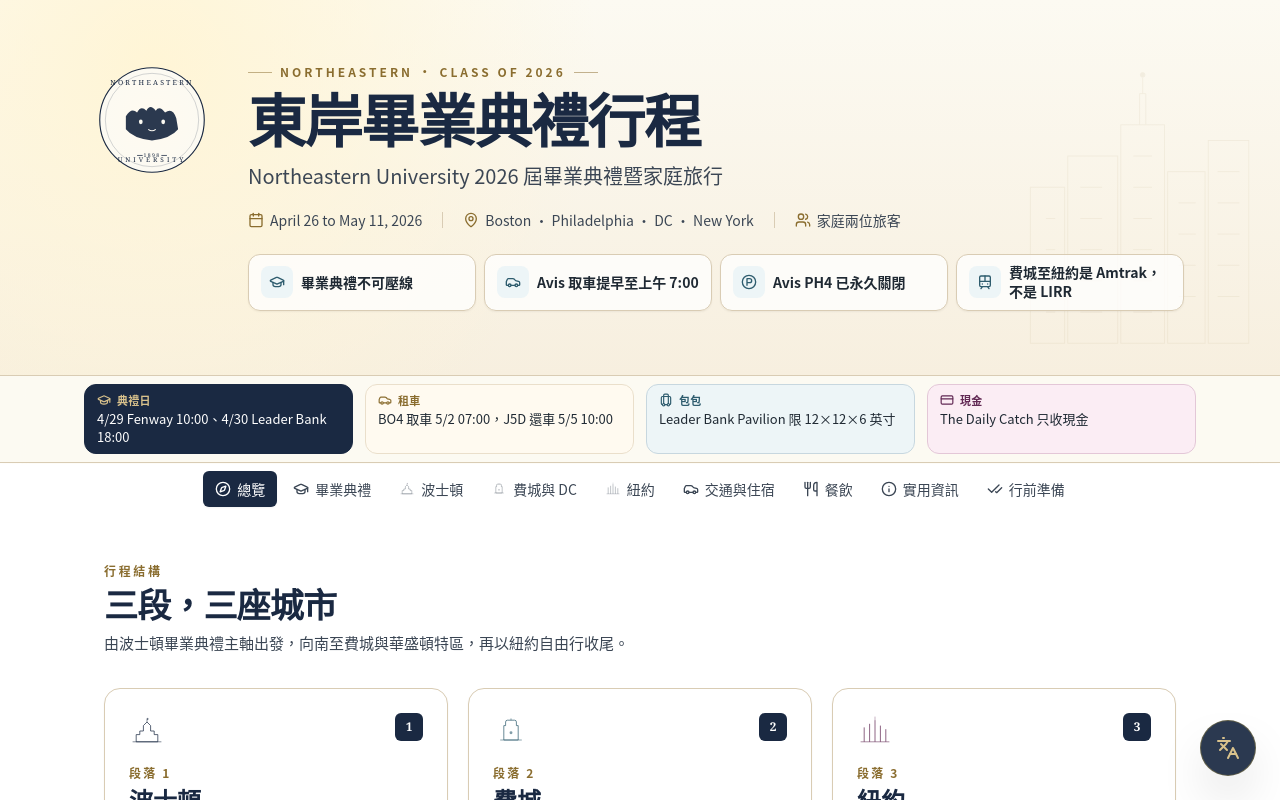
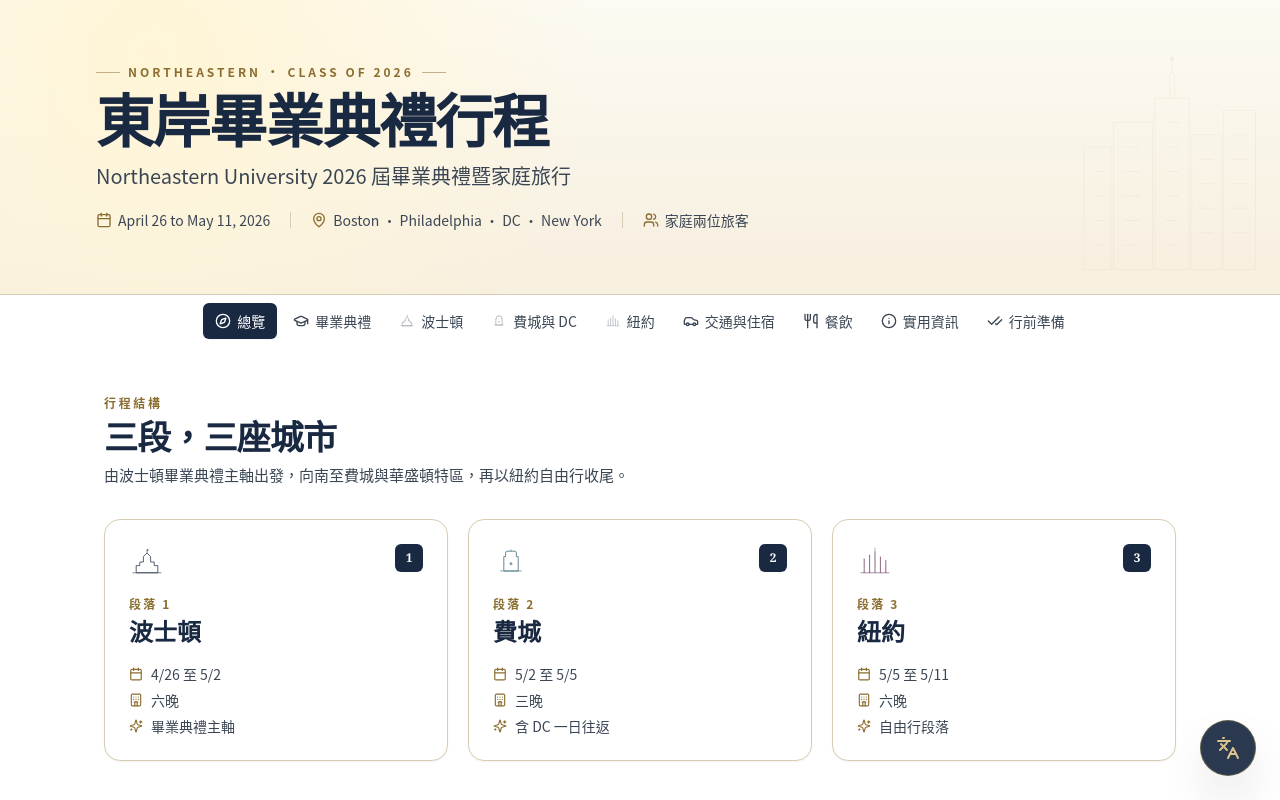
Before and after one commit to EugeneYip/grad, a React (Vite) app: page / in a window 1280 px wide. Shown: the top 800 px of the page. Built offline with nearby package versions, Linux system fonts and the light colour scheme.

Commit message:
Update App.jsx

```diff
--- a/src/App.jsx
+++ b/src/App.jsx
@@ -124,28 +124,6 @@
 // SVG LOGO + ILLUSTRATION COMPONENTS (poster-style)
 // =============================================================================
 
-const HuskyMark = ({ className = "h-16 w-16" }) => (
-  <svg viewBox="0 0 120 120" className={className} aria-hidden="true">
-    <defs>
-      <radialGradient id="huskyGlow" cx="50%" cy="50%" r="50%">
-        <stop offset="0%" stopColor={C.bgWarm} />
-        <stop offset="100%" stopColor={C.bg} />
-      </radialGradient>
-    </defs>
-    <circle cx="60" cy="60" r="56" fill="url(#huskyGlow)" stroke="currentColor" strokeWidth="1.2" />
-    <circle cx="60" cy="60" r="50" fill="none" stroke="currentColor" strokeWidth="0.5" opacity="0.4" />
-    <text x="60" y="22" textAnchor="middle" fontFamily="Georgia, serif" fontSize="7.5" fill="currentColor" letterSpacing="2.4">NORTHEASTERN</text>
-    <path d="M 32 56 Q 38 46 44 52 Q 48 44 54 50 Q 58 42 64 50 Q 68 44 74 52 Q 82 46 86 58 L 88 70 Q 80 80 60 82 Q 40 80 32 70 Z" fill="currentColor" opacity="0.92" />
-    <ellipse cx="48" cy="62" rx="2" ry="2.5" fill={C.bg} />
-    <ellipse cx="72" cy="62" rx="2" ry="2.5" fill={C.bg} />
-    <path d="M 56 70 Q 60 73 64 70" stroke={C.bg} strokeWidth="1.2" fill="none" />
-    <text x="60" y="105" textAnchor="middle" fontFamily="Georgia, serif" fontSize="7" fill="currentColor" letterSpacing="3.2">UNIVERSITY</text>
-    <line x1="44" y1="98" x2="50" y2="98" stroke="currentColor" strokeWidth="0.8" />
-    <text x="60" y="100" textAnchor="middle" fontFamily="Georgia, serif" fontSize="5.5" fill="currentColor" letterSpacing="1.5">1898</text>
-    <line x1="70" y1="98" x2="76" y2="98" stroke="currentColor" strokeWidth="0.8" />
-  </svg>
-);
-
 const SkylineWatermark = ({ className = "" }) => (
   <svg viewBox="0 0 200 240" className={className} aria-hidden="true" preserveAspectRatio="xMaxYMin meet">
     <g fill="none" stroke="currentColor" strokeWidth="0.6">
@@ -237,25 +215,9 @@
   segments: [
     { city: "Boston", cityZh: "波士頓", iconKey: "boston", dateRange: bi("4/26 至 5/2", "April 26 to May 2"), nights: bi("六晚", "6 nights"), theme: bi("畢業典禮主軸", "Graduation week"), color: C.navy },
     { city: "Philadelphia", cityZh: "費城", iconKey: "philly", dateRange: bi("5/2 至 5/5", "May 2 to May 5"), nights: bi("三晚", "3 nights"), theme: bi("含 DC 一日往返", "With DC day trip"), color: C.teal },
-    { city: "New York", cityZh: "紐約", iconKey: "ny", dateRange: bi("5/5 至 5/11", "May 5 to May 11"), nights: bi("六晚", "6 nights"), theme: bi("家庭自由行段落", "Self-guided family segment"), color: C.plum },
+    { city: "New York", cityZh: "紐約", iconKey: "ny", dateRange: bi("5/5 至 5/11", "May 5 to May 11"), nights: bi("六晚", "6 nights"), theme: bi("自由行段落", "Self-guided segment"), color: C.plum },
   ],
 };
-
-// Quick alert pills shown in hero (GPT-inspired but with our content)
-const quickPills = [
-  { iconKey: "graduation", title: bi("畢業典禮不可壓線", "Ceremonies cannot be rushed") },
-  { iconKey: "car", title: bi("Avis 取車提早至上午 7:00", "Avis pickup moved to 7:00 AM") },
-  { iconKey: "parking", title: bi("Avis PH4 已永久關閉", "Avis PH4 is permanently closed") },
-  { iconKey: "train", title: bi("費城至紐約是 Amtrak，不是 LIRR", "Philadelphia to NYC is Amtrak, not LIRR") },
-];
-
-// Sticky summary items (always visible while scrolling)
-const stickyItems = [
-  { tone: "navy", iconKey: "graduation", title: bi("典禮日", "Ceremony"), body: bi("4/29 Fenway 10:00、4/30 Leader Bank 18:00", "April 29 Fenway 10 AM, April 30 Leader Bank 6 PM") },
-  { tone: "gold", iconKey: "car", title: bi("租車", "Car"), body: bi("BO4 取車 5/2 07:00，J5D 還車 5/5 10:00", "Pickup BO4 May 2 at 7 AM, return J5D May 5 at 10 AM") },
-  { tone: "teal", iconKey: "luggage", title: bi("包包", "Bag"), body: bi("Leader Bank Pavilion 限 12×12×6 英寸", "Leader Bank Pavilion limit 12×12×6 inches") },
-  { tone: "plum", iconKey: "credit", title: bi("現金", "Cash"), body: bi("The Daily Catch 只收現金", "The Daily Catch is cash only") },
-];
 
 // Trip route nodes for RouteDiagram
 const routeNodes = [
@@ -672,15 +634,10 @@
       { time: "18:30 - 19:30", activity: bi("Chipotle Park Plaza 輕鬆晚餐", "Casual dinner at Chipotle Park Plaza") },
       { time: "20:00", activity: bi("回飯店早睡", "Back to hotel for an early night") },
     ],
-    avoid: [
-      bi("Newbury Street 購物", "Shopping on Newbury Street"),
-      bi("Trader Joe's 採買", "Trader Joe's grocery run"),
-      bi("Freedom Trail 任何一段", "Any portion of the Freedom Trail"),
-      bi("Harvard 與博物館", "Harvard or museums"),
-    ],
     notes: [
       bi("連續紅眼飛行超過 24 小時，跨 12 小時時差，當天硬走會拖累整週體力。", "After 24 hours of red-eye flights and a 12-hour time-zone shift, pushing through today undermines the entire week."),
       bi("若飯店可提早辦理入住就立即進房；不能就在大廳休息。", "Take the room as soon as it is ready; otherwise rest in the lobby."),
+      bi("今天刻意把 Newbury Street 購物、Trader Joe's 採買、Freedom Trail、Harvard 等需要長距離步行的活動往後排。", "Newbury Street shopping, Trader Joe's, the Freedom Trail, and Harvard are deliberately moved to later days to conserve energy."),
     ],
     locations: [
       { name: bi("Logan International Airport", "Logan International Airport"), addr: "1 Harborside Dr, Boston, MA 02128" },
@@ -776,7 +733,7 @@
       { time: "06:30", activity: bi("起床、早餐，最後一次確認票券、cap、gown、hood、alumni pin", "Wake up, breakfast, final check on tickets, cap, gown, hood, alumni pin") },
       { time: "07:10", activity: bi("Uber 從 The Revolution Hotel 出發，預估 15 分鐘", "Uber from The Revolution Hotel; about 15 minutes") },
       { time: "07:30", activity: bi("畢業生於 Gate B（Van Ness Street）報到", "Graduate reports at Gate B on Van Ness Street") },
-      { time: "07:30", activity: bi("家屬於 Gates A、D、E 排隊", "Family lines up at Gates A, D, or E") },
+      { time: "07:30", activity: bi("於 Gates A、D、E 排隊", "Line up at Gates A, D, or E") },
       { time: "08:00", activity: bi("雙方依序入場", "Both parties enter") },
       { time: "08:45", activity: bi("Procession 開始", "Procession begins") },
       { time: "10:00", activity: bi("典禮正式開始", "Ceremony begins") },
@@ -808,13 +765,13 @@
       { time: "14:00 - 15:30", activity: bi("回飯店休息、整理服裝", "Return to hotel; rest and dress") },
       { time: "16:00", activity: bi("搭 Uber 出發 Seaport（避開 Silver Line 高峰擁擠）", "Uber to Seaport (avoid Silver Line congestion)") },
       { time: "16:30", activity: bi("畢業生於 Harborwalk 入口報到", "Graduate reports at Harborwalk entrance") },
-      { time: "17:00", activity: bi("家屬於主入口入場", "Family enters via Main Entrance") },
+      { time: "17:00", activity: bi("於主入口入場", "Enter via Main Entrance") },
       { time: "18:00", activity: bi("典禮開始（戶外帳棚場地）", "Ceremony begins under the open tent") },
       { time: bi("20:00 後", "After 8 PM"), activity: bi("依體力於 Seaport 簡單晚餐或直接回飯店", "Light dinner in Seaport or return to hotel based on energy") },
     ],
     warnings: [
       { title: bi("攜帶外套", "Bring a jacket"), body: bi("Leader Bank Pavilion 為戶外帳棚，4 月底 Seaport 晚上會有海風。", "Leader Bank Pavilion is an open tent venue. Seaport gets breezy on April evenings.") },
-      { title: bi("不可再入場（no re-entry）", "No re-entry"), body: bi("家屬進場後不可再外出，請事先處理洗手間與飲水。", "Once inside, family cannot exit and re-enter. Use the restroom and drink water beforehand.") },
+      { title: bi("不可再入場（no re-entry）", "No re-entry"), body: bi("進場後不可再外出，請事先處理洗手間與飲水。", "Once inside, you cannot exit and re-enter. Use the restroom and drink water beforehand.") },
     ],
     locations: [
       { name: bi("Leader Bank Pavilion", "Leader Bank Pavilion"), addr: "290 Northern Ave, Boston, MA 02210" },
@@ -861,7 +818,7 @@
     cityKey: "transit",
     city: bi("波士頓 → 費城", "Boston → Philadelphia"),
     title: bi("American Dream 與跨州移動", "American Dream stop & interstate drive"),
-    subtitle: bi("整日由您主開，紐澤西免稅服飾採買", "Solo driver day; tax-free clothing stop in New Jersey"),
+    subtitle: bi("整日由 Eugene 主開，紐澤西免稅服飾採買", "Eugene drives the full day; tax-free clothing stop in New Jersey"),
     icon: Car,
     intensity: "high",
     timeline: [
@@ -944,7 +901,7 @@
     cityKey: "dc",
     city: bi("DC 一日往返", "DC Day Trip"),
     title: bi("華盛頓特區一日遊", "Washington, DC day trip"),
-    subtitle: bi("全程最高體力日，您必須主開", "Highest-intensity day; you must drive"),
+    subtitle: bi("全程最高體力日，由 Eugene 主開", "Highest-intensity day; Eugene drives"),
     icon: Landmark,
     intensity: "peak",
     timeline: [
@@ -994,21 +951,21 @@
     weekday: { zh: "週二", en: "Tue" },
     cityKey: "transit",
     city: bi("費城 → 紐約", "Philadelphia → New York"),
-    title: bi("還車、鐵路進城、您回波士頓", "Drop-off, train to NYC, your return to Boston"),
+    title: bi("還車、鐵路進城、Eugene 回波士頓", "Drop-off, train to NYC, Eugene returns to Boston"),
     subtitle: bi("交接日，最重要的一天", "Handover day; the most important transition"),
     icon: Train,
     intensity: "mid",
     timeline: [
       { time: "09:00", activity: bi("4211 Suites 退房，全家上車", "Check out of 4211 Suites; everyone in the car") },
-      { time: "09:15", activity: bi("抵達 30th Street Station，卸下家屬與行李", "Arrive at 30th Street Station; drop off family and luggage") },
-      { time: "09:15 - 09:30", activity: bi("家屬於大廳候車區（有座位、冷氣、洗手間）", "Family waits in the main hall (seating, air conditioning, restrooms)") },
-      { time: "09:30 - 09:45", activity: bi("您單獨開車至 J5D（1324 Arch St），1.2 英里、7 分鐘", "Drive solo to J5D (1324 Arch St), 1.2 miles, 7 minutes") },
+      { time: "09:15", activity: bi("抵達 30th Street Station，於上下車區卸下行李", "Arrive at 30th Street Station; unload luggage at the drop-off zone") },
+      { time: "09:15 - 09:30", activity: bi("於大廳候車區（有座位、冷氣、洗手間）", "Wait in the main hall (seating, air conditioning, restrooms)") },
+      { time: "09:30 - 09:45", activity: bi("Eugene 單獨開車至 J5D（1324 Arch St），1.2 英里、7 分鐘", "Eugene drives solo to J5D (1324 Arch St), 1.2 miles, 7 minutes") },
       { time: "09:45 - 10:15", activity: bi("J5D 還車手續：油表、里程、損傷確認", "J5D drop-off: fuel level, mileage, damage check") },
       { time: "10:15 - 10:30", activity: bi("Uber 從 J5D 回 30th Street Station，約 12 至 18 美元", "Uber from J5D back to 30th Street Station, $12 to $18") },
       { time: "11:00 - 12:00", activity: bi("全員搭 Amtrak Northeast Regional 至 New York Penn Station", "Whole party boards Amtrak Northeast Regional to New York Penn Station") },
-      { time: bi("下午", "Afternoon"), activity: bi("陪家屬到紐約飯店辦理入住", "Accompany family to the New York hotel for check-in") },
-      { time: bi("傍晚", "Evening"), activity: bi("您搭 Amtrak 回波士頓", "You take Amtrak back to Boston") },
-      { time: bi("晚上", "Night"), activity: bi("家屬於飯店附近輕鬆晚餐，不排遠景點", "Family has dinner near the hotel; no further sightseeing") },
+      { time: bi("下午", "Afternoon"), activity: bi("到紐約飯店辦理入住", "Check in at the New York hotel") },
+      { time: bi("傍晚", "Evening"), activity: bi("Eugene 搭 Amtrak 回波士頓", "Eugene takes Amtrak back to Boston") },
+      { time: bi("晚上", "Night"), activity: bi("飯店附近輕鬆晚餐，不排遠景點", "Dinner near the hotel; no further sightseeing") },
     ],
     warnings: [
       { title: bi("LIRR 名稱誤解", "LIRR confusion"), body: bi("Long Island Rail Road 不開到費城。費城至紐約是 Amtrak Northeast Regional，到 Penn Station 或 Moynihan Train Hall。", "LIRR does not run to Philadelphia. The Philadelphia to New York leg is Amtrak Northeast Regional, terminating at Penn Station / Moynihan Train Hall.") },
@@ -1214,7 +1171,7 @@
     hours: bi("週一至週五 07:00 至 19:00；週六、日 08:00 至 13:00", "Mon to Fri 7 AM to 7 PM; Sat to Sun 8 AM to 1 PM"),
     note: bi("不提供 after-hours returns，必須於營業時間內歸還。", "No after-hours returns. Must return during business hours."),
     dropoffTime: bi("5/5 上午 10:00", "May 5, 10:00 AM"),
-    flow: bi("先送家屬到 30th Street Station 卸下行李，您單獨開車至 J5D 還車（1.2 英里），再 Uber 回車站（12 至 18 美元）。", "Drop family and luggage at 30th Street Station first. Drive solo to J5D (1.2 miles) to return the car, then Uber back to the station ($12 to $18)."),
+    flow: bi("先到 30th Street Station 卸下行李，Eugene 單獨開車至 J5D 還車（1.2 英里），再 Uber 回車站（12 至 18 美元）。", "Unload luggage at 30th Street Station first. Eugene drives solo to J5D (1.2 miles) to return the car, then Ubers back to the station ($12 to $18)."),
   },
   closed: {
     code: "PH4",
@@ -1225,7 +1182,7 @@
   insurance: {
     keep: [
       { name: "E-Toll Unlimited", price: bi("每日 14.99 美元", "$14.99 per day"), reason: bi("Boston 至 DC 過路費密集，被動 toll-by-plate 每筆手續費 9.95 美元，數學上 Unlimited 較便宜。", "Tolls between Boston and DC are heavy. Passive toll-by-plate adds $9.95 per occurrence; Unlimited wins on the math.") },
-      { name: bi("Additional Driver", "Additional Driver"), price: bi("整租期 33.15 美元", "$33.15 per rental"), reason: bi("若家屬可能接手駕駛則加；若全程您主開可省。", "Add this if family may take the wheel. Skip if you drive the entire trip.") },
+      { name: bi("Additional Driver", "Additional Driver"), price: bi("整租期 33.15 美元", "$33.15 per rental"), reason: bi("若行程中可能由其他人接手駕駛則加；若全程由 Eugene 主開可省。", "Add this if anyone else may take the wheel. Skip if Eugene drives the entire trip.") },
     ],
     skip: [
       { name: "Cover The Car (LDW)", price: bi("79.02 美元", "$79.02"), reason: bi("若信用卡 Primary CDW 涵蓋，這項與其重複。Chase Sapphire Preferred／Reserve、Capital One Venture X、Amex Premium Car Rental 多為 primary。", "Most likely duplicates a Primary CDW from cards like Chase Sapphire Preferred/Reserve, Capital One Venture X, or Amex Premium Car Rental.") },
@@ -1240,7 +1197,7 @@
 
 const dining = [
   { name: "Tatte Bakery & Café", typeZh: "早餐／早午餐", typeEn: "Breakfast / brunch", addr: "70 Charles St, Boston, MA 02114", suggestedZh: "4/26、4/29、4/30、5/1 早餐", suggestedEn: "Breakfast on Apr 26, 29, 30, May 1", icon: Coffee },
-  { name: "Chipotle Park Plaza", typeZh: "美式快餐（家屬未體驗過）", typeEn: "American fast casual (new to the family)", addr: "8 Park Plz, Boston, MA 02116", suggestedZh: "4/26 晚餐輕食", suggestedEn: "Light dinner on Apr 26", icon: Utensils },
+  { name: "Chipotle Park Plaza", typeZh: "美式快餐", typeEn: "American fast casual", addr: "8 Park Plz, Boston, MA 02116", suggestedZh: "4/26 晚餐輕食", suggestedEn: "Light dinner on Apr 26", icon: Utensils },
   { name: "The Daily Catch (North End)", typeZh: "義式海鮮（現金）", typeEn: "Italian seafood (cash only)", addr: "323 Hanover St, Boston, MA 02113", suggestedZh: "4/27 晚餐", suggestedEn: "Dinner on Apr 27", icon: Anchor, warningZh: "現金 only，不接受訂位", warningEn: "Cash only; no reservations" },
   { name: "Mike's Pastry", typeZh: "甜點", typeEn: "Pastries", addr: "300 Hanover St, Boston, MA 02113", suggestedZh: "4/27 或 5/1 晚上", suggestedEn: "Evening of Apr 27 or May 1", icon: Coffee },
   { name: "James Hook & Co", typeZh: "海鮮、龍蝦堡", typeEn: "Seafood, lobster rolls", addr: "440 Atlantic Ave, Boston, MA 02210", suggestedZh: "5/1 午餐", suggestedEn: "Lunch on May 1", icon: Anchor, warningZh: "週五營業至 17:00", warningEn: "Friday hours until 5 PM" },
@@ -1265,7 +1222,7 @@
       bi("購買並啟用美國 eSIM（Airalo、Holafly 或 Nomad）", "Purchase and activate a US eSIM (Airalo, Holafly, or Nomad)"),
       bi("確認萬國轉接器（Type G 轉 Type A／B）", "Confirm a Type G to Type A/B universal adapter"),
       bi("檢查家中所有電器是否雙電壓", "Check that all personal electronics are dual voltage"),
-      bi("Tassel 系統內預先轉發畢業典禮票券給家屬", "Forward graduation tickets to family through Tassel"),
+      bi("畢業典禮票券由 Eugene 透過 Tassel 系統預先轉發", "Eugene forwards graduation tickets in advance through Tassel"),
       bi("下載 Uber、Google Maps、Amtrak、OpenTable App", "Install Uber, Google Maps, Amtrak, and OpenTable apps"),
     ],
   },
@@ -1393,57 +1350,6 @@
   );
 }
 
-function QuickPill({ pill, lang }) {
-  const Icon = ICON_MAP[pill.iconKey] || Info;
-  return (
-    <div
-      className="flex items-center gap-2 rounded-xl border px-3 py-2 text-sm shadow-sm"
-      style={{ background: "rgba(255,255,255,0.78)", borderColor: C.tan, color: C.ink }}
-    >
-      <div className="flex h-8 w-8 shrink-0 items-center justify-center rounded-lg" style={{ background: C.tealSoft, color: C.teal }}>
-        <Icon className="h-4 w-4" />
-      </div>
-      <span className="min-w-0 break-words font-semibold leading-snug">{t(pill.title, lang)}</span>
-    </div>
-  );
-}
-
-function StickyAlertBar({ lang }) {
-  const tones = {
-    navy: { bg: C.navy, text: "#ffffff", icon: C.goldSoft, accent: C.goldSoft },
-    gold: { bg: C.bgWarm, text: C.ink, icon: C.gold, accent: C.gold, border: C.tanLight },
-    teal: { bg: C.tealSoft, text: C.ink, icon: C.teal, accent: C.teal, border: "#c7d7df" },
-    plum: { bg: C.plumSoft, text: C.ink, icon: C.plum, accent: C.plum, border: "#e3c7d7" },
-  };
-  return (
-    <div className="sticky top-0 z-40 backdrop-blur-md border-b" style={{ background: "rgba(252,250,242,0.92)", borderColor: C.tan }}>
-      <div className="max-w-6xl mx-auto px-3 sm:px-5 py-2">
-        <div className="flex gap-2 overflow-x-auto pb-1 md:grid md:grid-cols-4 md:overflow-visible md:pb-0 md:gap-3">
-          {stickyItems.map((item, i) => {
-            const tone = tones[item.tone];
-            const Icon = ICON_MAP[item.iconKey] || Info;
-            return (
-              <div
-                key={i}
-                className="min-w-[260px] md:min-w-0 rounded-xl border px-3 py-2 leading-snug"
-                style={{ background: tone.bg, color: tone.text, borderColor: tone.border || tone.bg }}
-              >
-                <div className="flex items-center gap-1.5 mb-0.5">
-                  <Icon className="h-3.5 w-3.5 shrink-0" style={{ color: tone.icon }} />
-                  <span className="text-[10px] sm:text-[11px] font-semibold tracking-wide uppercase" style={{ color: tone.accent }}>
-                    {t(item.title, lang)}
-                  </span>
-                </div>
-                <p className="text-[12px] sm:text-[13px]">{t(item.body, lang)}</p>
-              </div>
-            );
-          })}
-        </div>
-      </div>
-    </div>
-  );
-}
-
 function RouteDiagram({ lang }) {
   const toneFor = (tone) => {
     const map = {
@@ -1832,7 +1738,7 @@
               <AccordionTrigger className="hover:no-underline py-2.5 sm:py-3">
                 <div className="flex items-center gap-2 text-[13px] sm:text-sm font-semibold" style={{ color: C.ink }}>
                   <Shield className="h-4 w-4 flex-shrink-0" style={{ color: C.gold }} />
-                  <span>{lang === "zh" ? "本日原則" : "Day Rules"}</span>
+                  <span>{lang === "zh" ? "今日要點" : "Day Notes"}</span>
                 </div>
               </AccordionTrigger>
               <AccordionContent className="pb-3">
@@ -1841,27 +1747,6 @@
                     <li key={i} className="flex gap-2" style={{ color: C.body }}>
                       <CheckCircle2 className="h-4 w-4 mt-0.5 flex-shrink-0" style={{ color: C.teal }} />
                       <span className="leading-relaxed">{t(r, lang)}</span>
-                    </li>
-                  ))}
-                </ul>
-              </AccordionContent>
-            </AccordionItem>
-          )}
-
-          {day.avoid && (
-            <AccordionItem value="avoid" className="border-b" style={{ borderColor: C.tanSoft }}>
-              <AccordionTrigger className="hover:no-underline py-2.5 sm:py-3">
-                <div className="flex items-center gap-2 text-[13px] sm:text-sm font-semibold" style={{ color: C.ink }}>
-                  <XCircle className="h-4 w-4 flex-shrink-0" style={{ color: "#a8531e" }} />
-                  <span>{lang === "zh" ? "本日不排" : "Skip Today"}</span>
-                </div>
-              </AccordionTrigger>
-              <AccordionContent className="pb-3">
-                <ul className="space-y-1.5 text-[13px] sm:text-sm">
-                  {day.avoid.map((a, i) => (
-                    <li key={i} className="flex gap-2" style={{ color: C.body }}>
-                      <span className="mt-0.5 flex-shrink-0" style={{ color: "#a8531e" }}>×</span>
-                      <span className="leading-relaxed">{t(a, lang)}</span>
                     </li>
                   ))}
                 </ul>
@@ -2062,11 +1947,7 @@
         </div>
 
         <div className="relative max-w-6xl mx-auto px-4 sm:px-6 lg:px-8 py-10 sm:py-14 lg:py-16">
-          <div className="grid lg:grid-cols-[auto_1fr] gap-6 lg:gap-10 items-start">
-            <div className="flex-shrink-0" style={{ color: C.navy }}>
-              <HuskyMark className="h-20 w-20 sm:h-24 sm:w-24 lg:h-28 lg:w-28" />
-            </div>
-            <div className="min-w-0">
+          <div className="min-w-0 max-w-3xl">
             <div className="flex items-center gap-2 text-[10px] sm:text-xs uppercase tracking-[0.25em] mb-3 font-semibold" style={{ color: C.gold }}>
               <span className="w-6 h-px" style={{ background: C.gold, opacity: 0.5 }} />
               <span>Northeastern · Class of 2026</span>
@@ -2097,18 +1978,9 @@
                 <span>{t(meta.travelers, lang)}</span>
               </div>
             </div>
-
-              {/* Quick alert pills */}
-              <div className="mt-6 grid gap-2 sm:grid-cols-2 lg:grid-cols-4">
-                {quickPills.map((pill, i) => <QuickPill key={i} pill={pill} lang={lang} />)}
-              </div>
-            </div>
           </div>
         </div>
       </header>
-
-      {/* STICKY ALERT BAR */}
-      <StickyAlertBar lang={lang} />
 
       {/* TAB NAVIGATION */}
       <div className="border-b" style={{ borderColor: C.tan, background: "#ffffff" }}>
@@ -2276,7 +2148,7 @@
                 <SectionTitle
                   eyebrow={bi("第三段", "Segment Three")}
                   title={bi("紐約 · 5/5 至 5/11", "New York · May 5 to May 11")}
-                  subtitle={bi("家屬自由行段。每日只做一個區域，待住宿地點確認後排序。", "Self-guided family segment. One area per day. Sequence finalizes after the hotel is confirmed.")}
+                  subtitle={bi("自由行段。每日只做一個區域，待住宿地點確認後排序。", "Self-guided segment. One area per day. Sequence finalizes after the hotel is confirmed.")}
                   lang={lang}
                 />
                 <Alert style={{ background: C.bgWarm, borderColor: C.tan }}>
```
Lines whose indentation alone changed are shown as unchanged.
